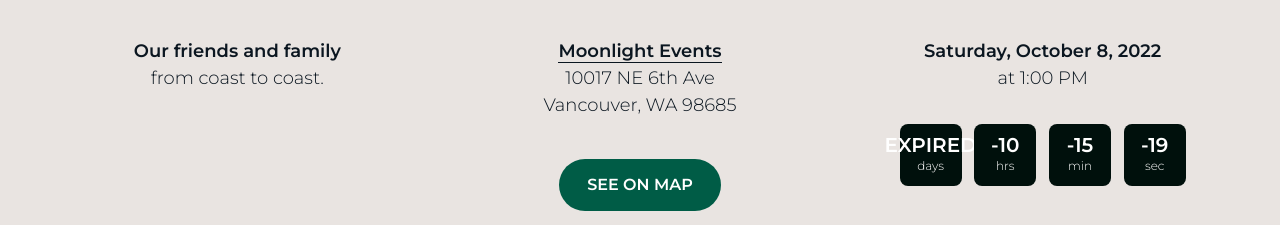
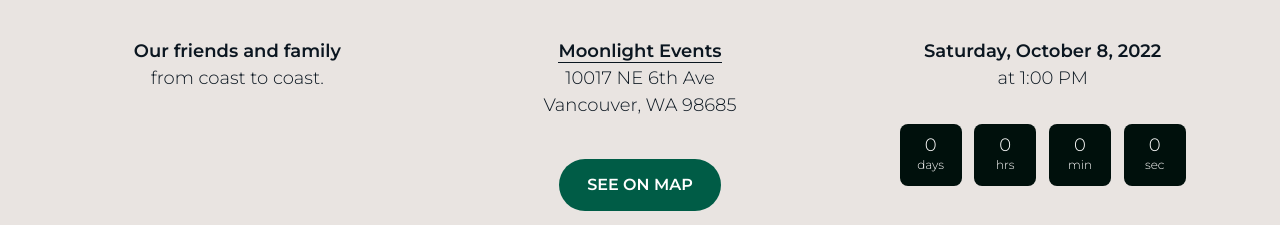
Before and after one commit to quyen-tong/quyen-and-yuri-wedding, a plain HTML site: page index.html in a window 1280 px wide. Shown: the part 1103-1328 px from the top of the page. Drawn offline with nearby package versions, Linux system fonts and the light colour scheme; a web font is replaced by a local one.

Commit message:
Update index.html

```diff
--- a/index.html
+++ b/index.html
@@ -534,16 +534,16 @@
 						<div class="col-sm-6 col-md-12 col-lg-12 col-xl-10 col-xxl-9 col-12">
 							<div class="w-100 d-flex justify-content-evenly pt-3">
 								<div class="countdown d-flex justify-content-center flex-column align-items-center">
-									<p class="text-white"><span id="day" class="wt-600"></span><br><span class="countdown-sub">days</span></p>
+									<p class="text-white"><!--<span id="day" class="wt-600"></span>-->0<br><span class="countdown-sub">days</span></p>
 								</div>
 								<div class="countdown d-flex justify-content-center flex-column align-items-center">
-									<p class="text-center white-text"><span id="hour" class="wt-600"></span><br><span class="countdown-sub">hrs</span></p>
+									<p class="text-center white-text"><!--<span id="hour" class="wt-600"></span>-->0<br><span class="countdown-sub">hrs</span></p>
 								</div>
 								<div class="countdown d-flex justify-content-center flex-column align-items-center">
-									<p class="text-center white-text"><span id="minute" class="wt-600"></span><br><span class="countdown-sub">min</span></p>
+									<p class="text-center white-text"><!--<span id="minute" class="wt-600"></span>-->0<br><span class="countdown-sub">min</span></p>
 								</div>
 								<div class="countdown d-flex justify-content-center flex-column align-items-center">
-									<p class="text-center white-text"><span id="second" class="wt-600"></span><br><span class="countdown-sub">sec</span></p>
+									<p class="text-center white-text"><!--<span id="second" class="wt-600"></span>-->0<br><span class="countdown-sub">sec</span></p>
 								</div>
 							</div>
 						</div>
```
